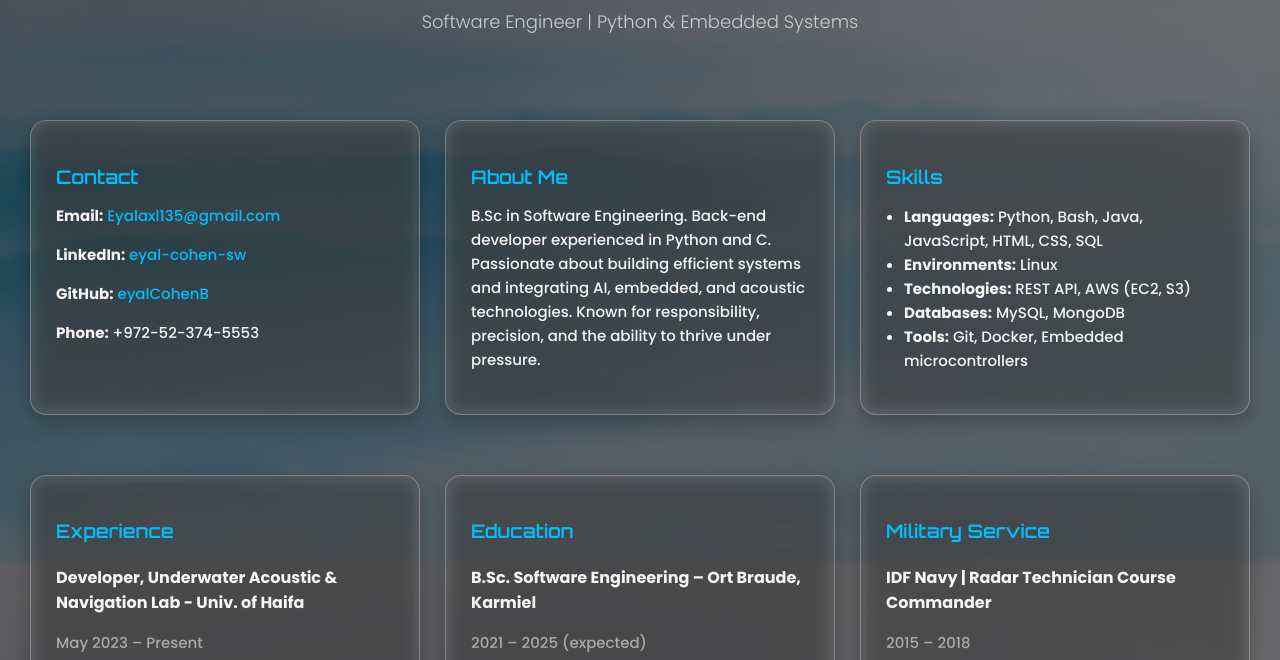
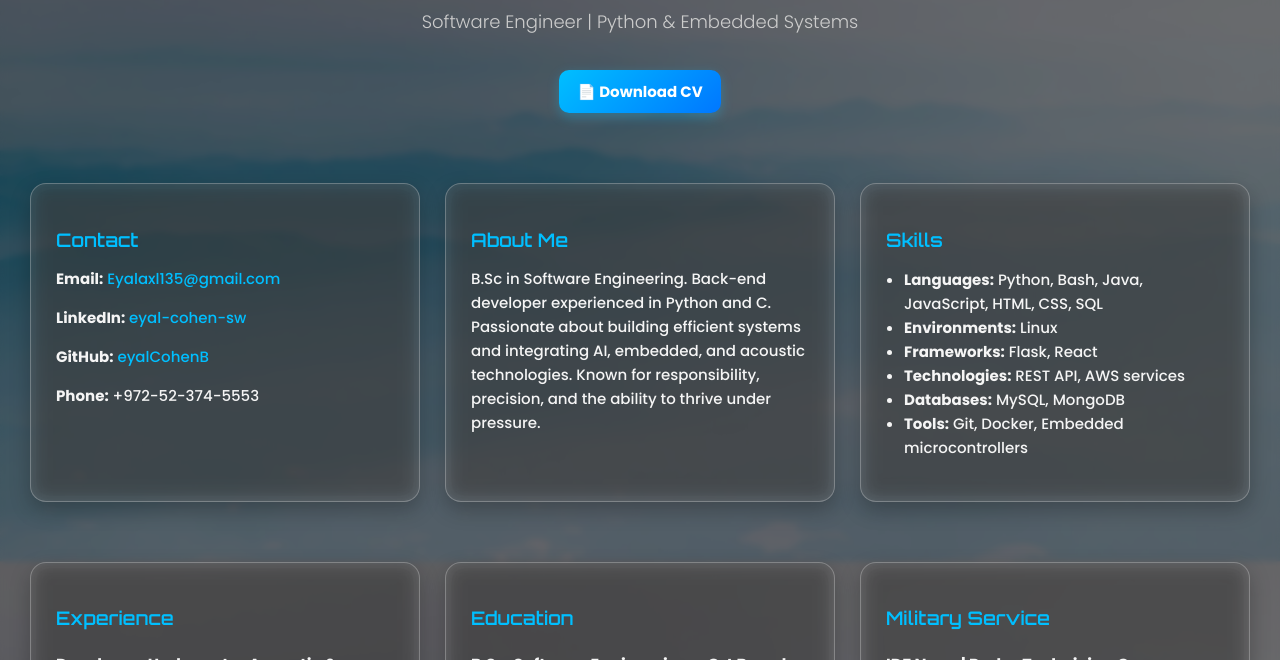
Before and after one commit to eyalCohenB/Eyal_Cohen_CV, a plain HTML site: page index.html in a window 1280 px wide. Shown: the part 292-952 px from the top of the page. Drawn offline with Linux system fonts and the light colour scheme.

Commit message:
download btn

```diff
--- a/index.html
+++ b/index.html
@@ -15,6 +15,13 @@
     <img src="./pfp-linkedin.jpg" alt="Eyal Cohen Photo" class="profile-photo">
     <h1>Eyal Cohen</h1>
     <h2>Software Engineer | Python & Embedded Systems</h2>
+    <a href="./Eyal_Cohen_CV.pdf"
+    download="Eyal_Cohen_CV.pdf"
+    class="download-btn"
+    role="button"
+    aria-label="Download CV as PDF">
+    📄 Download CV
+    </a>
   </header>
 
   <main>
@@ -41,7 +48,8 @@
         <ul>
           <li><strong>Languages:</strong> Python, Bash, Java, JavaScript, HTML, CSS, SQL</li>
           <li><strong>Environments:</strong> Linux</li>
-          <li><strong>Technologies:</strong> REST API, AWS (EC2, S3)</li>
+          <li><strong>Frameworks:</strong> Flask, React</li>
+          <li><strong>Technologies:</strong> REST API, AWS services</li>
           <li><strong>Databases:</strong> MySQL, MongoDB</li>
           <li><strong>Tools:</strong> Git, Docker, Embedded microcontrollers</li>
         </ul>
@@ -56,7 +64,7 @@
         <ul>
           <li>Developed APIs with Python & Flask for real-time systems.</li>
           <li>Integrated lab systems into existing oceanographic products.</li>
-          <li>Architected underwater acoustic systems with microcontrollers.</li>
+          <li>Architected and developed underwater acoustic systems with microcontrollers.</li>
           <li>Created technical guides for lab developers.</li>
           <li>Worked with AI models for image & acoustic analysis.</li>
         </ul>
@@ -65,9 +73,9 @@
       <div class="card education">
         <h3>Education</h3>
         <h4>B.Sc. Software Engineering – Ort Braude, Karmiel</h4>
-        <p class="subtext">2021 – 2025 (expected)</p>
+        <p class="subtext">2021 – 2025</p>
         <ul>
-          <li>Focused on systems programming, databases, and web development.</li>
+          <li>Focused on systems programming, databases, operating systems, and machine learning.</li>
         </ul>
       </div>
 
--- a/style.css
+++ b/style.css
@@ -110,6 +110,28 @@ footer {
   margin-top: 40px;
 }
 
+.download-btn {
+  display: inline-block;
+  margin-top: 20px;
+  padding: 10px 18px;
+  font-size: 15px;
+  font-weight: 600;
+  color: #fff;
+  background: linear-gradient(135deg, #00bfff, #0077ff);
+  border: none;
+  border-radius: 10px;
+  cursor: pointer;
+  text-decoration: none;
+  transition: all 0.2s ease-in-out;
+  box-shadow: 0 4px 12px rgba(0,191,255,0.3);
+}
+.download-btn:hover {
+  transform: translateY(-2px);
+  box-shadow: 0 6px 18px rgba(0,191,255,0.5);
+  background: linear-gradient(135deg, #00d5ff, #0099ff);
+}
+
+
 @media (max-width: 768px) {
   h1 {
     font-size: 32px;
```
Also changed, not shown: pfp-linkedin.jpg, 3 other files.
